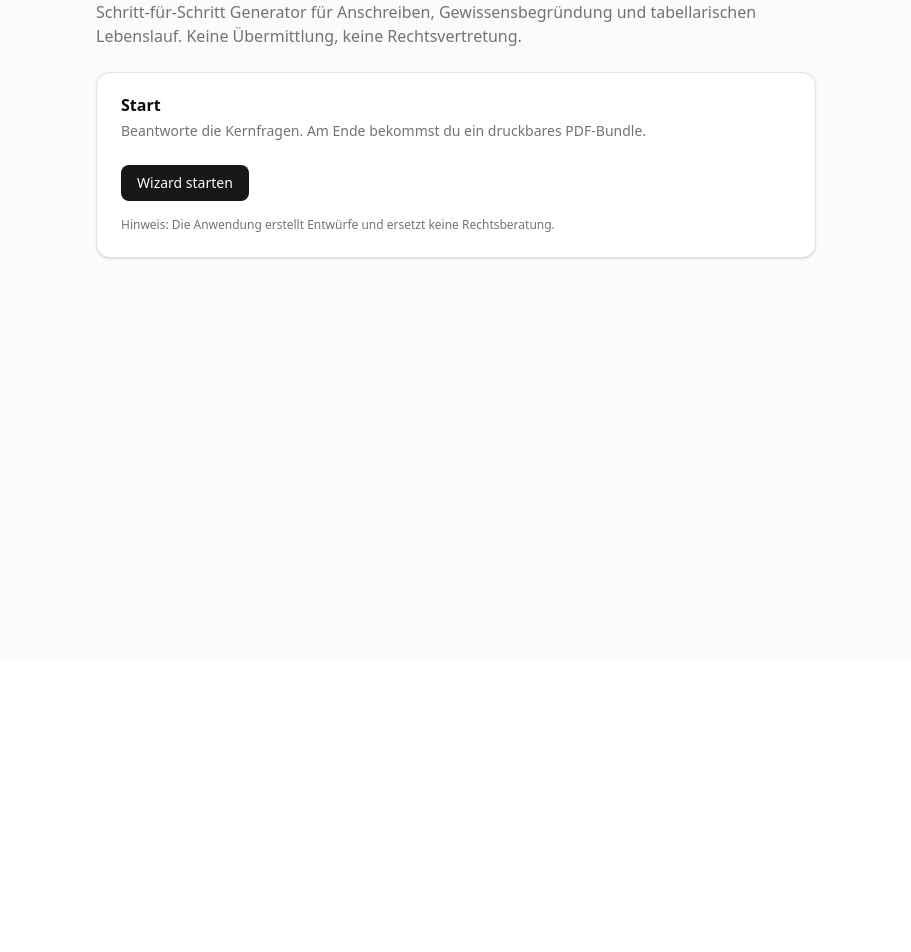
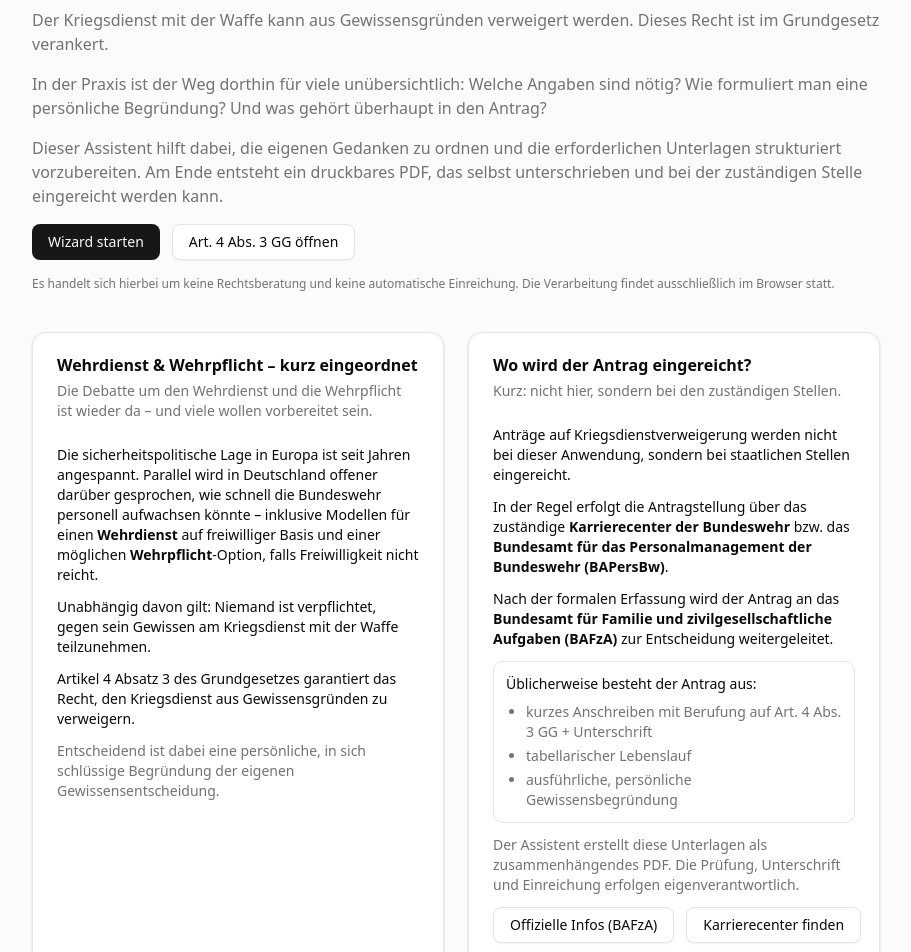
Before and after one commit to mohamadalhusseinie/kdvg-assistant, a Next.js app: page / in a window 1280 px wide. Shown: the part 140-1092 px from the top of the page, without its empty margins (184-1095 px from the left). Before the commit the page ends 800 px from the top, so only its background shows below. Built offline with nearby package versions, Linux system fonts and the light colour scheme.

Commit message:
Refine landing page content and legal disclaimers; enhance user guidance for KDV application

```diff
--- a/app/page.tsx
+++ b/app/page.tsx
@@ -1,40 +1,178 @@
 import Link from "next/link";
 import { Button } from "@/components/ui/button";
-import { Card, CardContent, CardDescription, CardHeader, CardTitle } from "@/components/ui/card";
+import {
+    Card,
+    CardContent,
+    CardDescription,
+    CardHeader,
+    CardTitle,
+} from "@/components/ui/card";
 
 export default function LandingPage() {
     return (
         <div className="min-h-screen bg-muted/40">
-            <main className="mx-auto flex max-w-3xl flex-col gap-6 px-6 py-16">
-                <header className="flex flex-col gap-3">
+            <main className="mx-auto flex max-w-4xl flex-col gap-10 px-6 py-16">
+                <header className="flex flex-col gap-4">
                     <p className="text-xs uppercase tracking-[0.2em] text-muted-foreground">
                         Kriegsdienstverweigerung · Art. 4 Abs. 3 GG
                     </p>
+
                     <h1 className="text-3xl font-semibold tracking-tight text-foreground">
-                        KDV-Assistent
+                        KDV-Assistent: Schritt für Schritt zum druckbaren Antrag
                     </h1>
+
                     <p className="text-base text-muted-foreground">
-                        Schritt-für-Schritt Generator für Anschreiben, Gewissensbegründung und tabellarischen Lebenslauf.
-                        Keine Übermittlung, keine Rechtsvertretung.
+                        Der Kriegsdienst mit der Waffe kann aus Gewissensgründen verweigert werden.
+                        Dieses Recht ist im Grundgesetz verankert.
                     </p>
+
+                    <p className="text-base text-muted-foreground">
+                        In der Praxis ist der Weg dorthin für viele unübersichtlich: Welche Angaben
+                        sind nötig? Wie formuliert man eine persönliche Begründung? Und was gehört
+                        überhaupt in den Antrag?
+                    </p>
+
+                    <p className="text-base text-muted-foreground">
+                        Dieser Assistent hilft dabei, die eigenen Gedanken zu ordnen und die
+                        erforderlichen Unterlagen strukturiert vorzubereiten. Am Ende entsteht ein
+                        druckbares PDF, das selbst unterschrieben und bei der zuständigen Stelle
+                        eingereicht werden kann.
+                    </p>
+
+                    <div className="flex flex-col gap-3 sm:flex-row">
+                        <Link href="/wizard" className="w-full sm:w-auto">
+                            <Button className="w-full sm:w-auto">Wizard starten</Button>
+                        </Link>
+                        <a
+                            href="https://www.gesetze-im-internet.de/gg/art_4.html"
+                            target="_blank"
+                            rel="noreferrer"
+                            className="w-full sm:w-auto"
+                        >
+                            <Button variant="outline" className="w-full sm:w-auto">
+                                Art. 4 Abs. 3 GG öffnen
+                            </Button>
+                        </a>
+                    </div>
+
+                    <span className="text-xs text-muted-foreground">
+                        Es handelt sich hierbei um keine Rechtsberatung und keine automatische Einreichung. Die Verarbeitung findet ausschließlich im Browser statt.
+                    </span>
                 </header>
+
+                <section className="grid gap-6 md:grid-cols-2">
+                    <Card>
+                        <CardHeader>
+                            <CardTitle>Wehrdienst & Wehrpflicht – kurz eingeordnet</CardTitle>
+                            <CardDescription>
+                                Die Debatte um den Wehrdienst und die Wehrpflicht ist wieder da – und viele wollen vorbereitet sein.
+                            </CardDescription>
+                        </CardHeader>
+                        <CardContent className="space-y-3 text-sm">
+                            <p>
+                                Die sicherheitspolitische Lage in Europa ist seit Jahren angespannt. Parallel wird in
+                                Deutschland offener darüber gesprochen, wie schnell die Bundeswehr personell
+                                aufwachsen könnte – inklusive Modellen für einen <strong>Wehrdienst</strong> auf freiwilliger Basis
+                                und einer möglichen <strong>Wehrpflicht</strong>-Option, falls Freiwilligkeit nicht reicht.
+                            </p>
+
+                            <p>
+                                Unabhängig davon gilt: Niemand ist verpflichtet, gegen sein Gewissen am
+                                Kriegsdienst mit der Waffe teilzunehmen.
+                            </p>
+                            <p>
+                                Artikel 4 Absatz 3 des Grundgesetzes garantiert das Recht, den Kriegsdienst
+                                aus Gewissensgründen zu verweigern.
+                            </p>
+                            <p className="text-muted-foreground">
+                                Entscheidend ist dabei eine persönliche, in sich schlüssige Begründung der
+                                eigenen Gewissensentscheidung.
+                            </p>
+                        </CardContent>
+                    </Card>
 
                     <Card>
                         <CardHeader>
-                        <CardTitle>Start</CardTitle>
+                            <CardTitle>Wo wird der Antrag eingereicht?</CardTitle>
                             <CardDescription>
-                            Beantworte die Kernfragen. Am Ende bekommst du ein druckbares PDF-Bundle.
+                                Kurz: nicht hier, sondern bei den zuständigen Stellen.
                             </CardDescription>
                         </CardHeader>
-                    <CardContent className="flex flex-col gap-4">
-                        <Link href="/wizard">
-                            <Button className="w-full sm:w-auto">Wizard starten</Button>
-                        </Link>
-                        <p className="text-xs text-muted-foreground">
-                            Hinweis: Die Anwendung erstellt Entwürfe und ersetzt keine Rechtsberatung.
+                        <CardContent className="space-y-3 text-sm">
+                            <p>
+                                Anträge auf Kriegsdienstverweigerung werden nicht bei dieser Anwendung,
+                                sondern bei staatlichen Stellen eingereicht.
                             </p>
+                            <p>
+                                In der Regel erfolgt die Antragstellung über das zuständige{" "}
+                                <strong>Karrierecenter der Bundeswehr</strong> bzw. das{" "}
+                                <strong>Bundesamt für das Personalmanagement der Bundeswehr (BAPersBw)</strong>.
+                            </p>
+                            <p>
+                                Nach der formalen Erfassung wird der Antrag an das{" "}
+                                <strong>Bundesamt für Familie und zivilgesellschaftliche Aufgaben (BAFzA)</strong>{" "}
+                                zur Entscheidung weitergeleitet.
+                            </p>
+
+                            <div className="rounded-lg border bg-card p-3">
+                                <p className="font-medium">Üblicherweise besteht der Antrag aus:</p>
+                                <ul className="mt-2 list-disc space-y-1 pl-5 text-muted-foreground">
+                                    <li>kurzes Anschreiben mit Berufung auf Art. 4 Abs. 3 GG + Unterschrift</li>
+                                    <li>tabellarischer Lebenslauf</li>
+                                    <li>ausführliche, persönliche Gewissensbegründung</li>
+                                </ul>
+                            </div>
+
+                            <p className="text-muted-foreground">
+                                Der Assistent erstellt diese Unterlagen als zusammenhängendes PDF. Die
+                                Prüfung, Unterschrift und Einreichung erfolgen eigenverantwortlich.
+                            </p>
+
+                            <div className="flex flex-col gap-3 sm:flex-row">
+                                <a
+                                    href="https://www.bafza.de/rat-und-hilfe/kriegsdienstverweigerung"
+                                    target="_blank"
+                                    rel="noreferrer"
+                                    className="w-full sm:w-auto"
+                                >
+                                    <Button variant="outline" className="w-full sm:w-auto">
+                                        Offizielle Infos (BAFzA)
+                                    </Button>
+                                </a>
+                                <a
+                                    href="https://www.bundeswehrkarriere.de/karrierecenter"
+                                    target="_blank"
+                                    rel="noreferrer"
+                                    className="w-full sm:w-auto"
+                                >
+                                    <Button variant="outline" className="w-full sm:w-auto">
+                                        Karrierecenter finden
+                                    </Button>
+                                </a>
+                            </div>
                         </CardContent>
                     </Card>
+                </section>
+
+                <section className="rounded-xl border bg-card p-6">
+                    <h2 className="text-lg font-semibold">Diese Anwendung unterstützt dich dabei:</h2>
+                    <ul className="mt-3 list-disc space-y-2 pl-5 text-sm text-muted-foreground">
+                        <li>die relevanten Fragen strukturiert zu beantworten</li>
+                        <li>eine konsistente Gewissensbegründung zu formulieren</li>
+                        <li>die erforderlichen Dokumente gebündelt als PDF zu erzeugen</li>
+                        <li>den Überblick über den formalen Ablauf zu behalten</li>
+                    </ul>
+
+                    <p className="mt-3 text-sm text-muted-foreground">
+                        Keine Speicherung, kein Konto, keine Weitergabe von Daten.
+                    </p>
+
+                    <div className="mt-5">
+                        <Link href="/wizard">
+                            <Button>Jetzt starten</Button>
+                        </Link>
+                    </div>
+                </section>
             </main>
         </div>
     );
--- a/app/wizard/_components/steps/StepConscience.tsx
+++ b/app/wizard/_components/steps/StepConscience.tsx
@@ -183,7 +183,7 @@ export function StepConscience({ methods }: { methods: UseFormReturn<WizardFormV
                 </div>
             )}
 
-            <div className="grid gap-4">
+            <div className="grid gap-3">
                 <LegalDisclaimer />
 
                 <label className="flex items-center gap-3">
@@ -195,7 +195,7 @@ export function StepConscience({ methods }: { methods: UseFormReturn<WizardFormV
                         )}
                     />
                     <span className="text-sm font-medium">
-            Ich bestätige: kein Versand, keine Rechtsberatung, alles bleibt lokal.
+            Ich bestätige die Hinweise gelesen und verstanden zu haben.
           </span>
                 </label>
                 <FieldError message={methods.formState.errors.consentNoSubmission?.message} />
@@ -209,7 +209,7 @@ export function StepConscience({ methods }: { methods: UseFormReturn<WizardFormV
                         )}
                     />
                     <span className="text-sm font-medium">
-            Ich bestätige: Angaben wahrheitsgemäß und eigenverantwortlich.
+            Ich bestätige die Angaben wahrheitsgemäß und eigenverantwortlich ausgefüllt zu haben.
           </span>
                 </label>
                 <FieldError message={methods.formState.errors.truthConfirmed?.message} />
--- a/components/wizard/disclaimer.tsx
+++ b/components/wizard/disclaimer.tsx
@@ -4,7 +4,7 @@ export function LegalDisclaimer() {
       <p className="font-semibold">Wichtiger Hinweis</p>
       <ul className="mt-2 list-disc space-y-1 pl-5">
         <li>Die Anwendung erstellt Entwürfe. Sie versendet <strong>keine</strong> Anträge.</li>
-        <li>Keine Rechtsberatung. Prüfen Sie Ihre Angaben vor dem Versand an die zuständige Stelle.</li>
+        <li>Prüfen Sie Ihre Angaben vor dem Versand an die zuständige Stelle.</li>
         <li>PDFs werden ausschließlich lokal im Browser generiert und nicht gespeichert.</li>
       </ul>
     </div>
--- a/lib/pdf/generate.ts
+++ b/lib/pdf/generate.ts
@@ -189,11 +189,11 @@ async function createCoverLetter(data: ApplicationData) {
             cursor = result.cursor - LINE_HEIGHT / 2;
         });
 
-    const body = `Sehr geehrte Damen und Herren,\n\nHiermit beantrage ich die Anerkennung als Kriegsdienstverweiger:in gemäß Art. 4 Abs. 3 GG. Ich befinde mich aktuell im Status: ${data.service.status}. Zuständige Stelle / Einheit: ${data.service.unitOrOffice}${
+    const body = `Sehr geehrte Damen und Herren,\n\nHiermit beantrage ich die Anerkennung als Kriegsdienstverweiger:in gemäß Art. 4 Abs. 3 GG. Ich befinde mich aktuell im Status: ${data.service.status}. Zuständige Stelle/Einheit: ${data.service.unitOrOffice}${
         data.service.referenceNumber
             ? ` (Aktenzeichen: ${data.service.referenceNumber})`
             : ""
-    }. ${data.service.pendingDeadlines ? `Bekannte Fristen: ${data.service.pendingDeadlines}.` : ""}\n\nMeine Beweggründe schildere ich in der beigefügten Gewissensbegründung. Ein tabellarischer Lebenslauf liegt bei. Ich bitte um zügige Bearbeitung und Bestätigung des Antragseingangs.\n\nMit freundlichen Grüßen,\n${data.personal.firstName} ${data.personal.lastName}`;
+    }. ${data.service.pendingDeadlines ? `Bekannte Fristen: ${data.service.pendingDeadlines}.` : ""}\n\nMeine Beweggründe schildere ich in der beigefügten Gewissensbegründung. Ein tabellarischer Lebenslauf liegt bei. Ich bitte um zügige Bearbeitung und Bestätigung des Antragseingangs.\n\nMit freundlichen Grüßen,\n\n${data.personal.firstName} ${data.personal.lastName}`;
 
     const bodyResult = addTextBlock({
         doc,
```
Also changed, not shown: 1 other file (tests, documents, lock files or other folders). Lines whose indentation alone changed are shown as unchanged.
